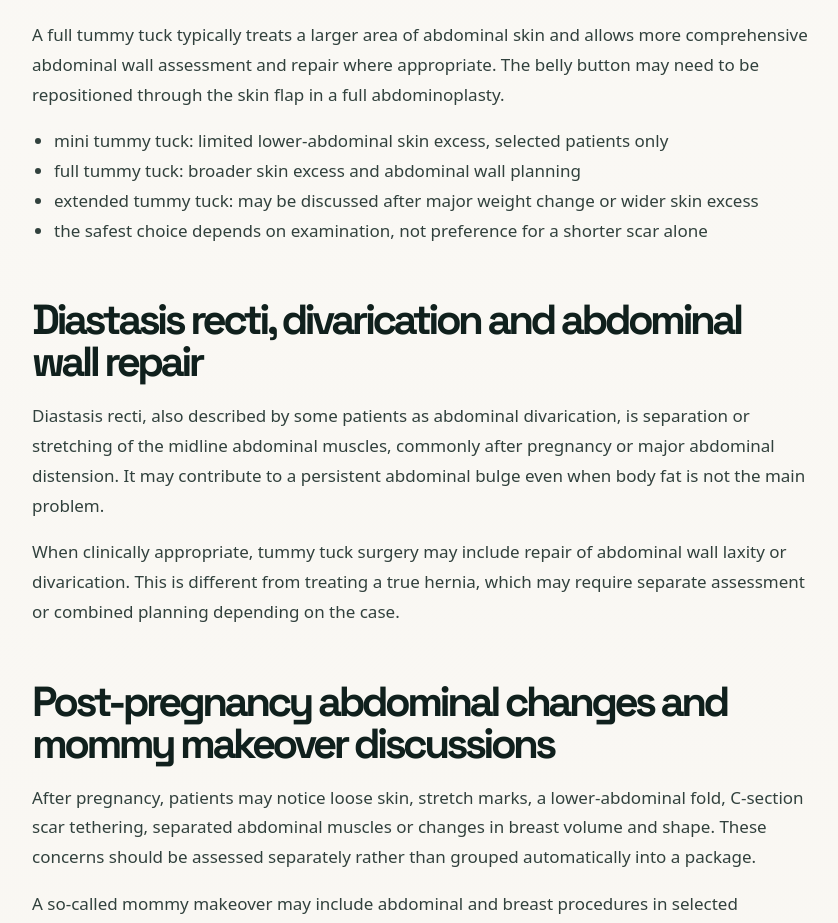
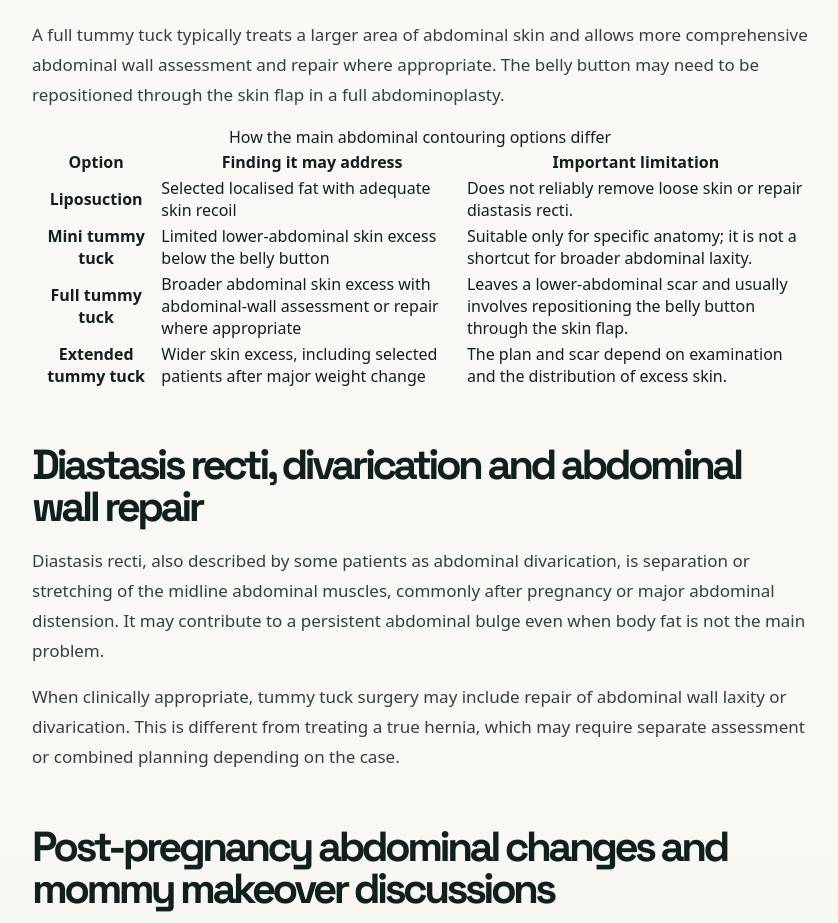
Before and after one commit to zatyrical/plasticwebsite, a Next.js app: page /tummy-tuck-singapore in a window 1280 px wide. Shown: the part 3007-3930 px from the top of the page, without its empty margins (220-1058 px from the left). Built offline with nearby package versions, Linux system fonts and the light colour scheme.

Commit message:
Add body contouring comparison support (2/3)

```diff
--- a/app/procedureArticles.ts
+++ b/app/procedureArticles.ts
@@ -5,6 +5,14 @@ export type ProcedureSection = {
   heading: string;
   paragraphs?: string[];
   items?: string[];
+  comparison?: {
+    caption: string;
+    columns: [string, string, string];
+    rows: Array<{
+      label: string;
+      values: [string, string];
+    }>;
+  };
   image?: {
     src: string;
     alt: string;
@@ -88,7 +96,17 @@ export const procedureArticles: Record<string, ProcedureArticle> = {
       {
         id: 'singapore-planning',
         heading: 'Body contouring surgery and treatment consultation in Singapore',
-        paragraphs: ['Patients in Singapore often compare surgical liposuction with non-surgical fat reduction, radiofrequency, ultrasound or device-based contouring. These options are not interchangeable. Non-surgical treatments may be reasonable for selected minor concerns, while surgery may be considered when a more direct contour change is appropriate.', 'A plastic surgery consultation should clarify whether the concern is excess fat, loose skin, muscle separation, cellulite, weight fluctuation or a combination of factors. The discussion should include anaesthesia, recovery time, compression garments, scars, revision risk and realistic contour limits.']
+        paragraphs: ['Patients in Singapore often compare surgical liposuction with non-surgical fat reduction, radiofrequency, ultrasound or device-based contouring. These options are not interchangeable. Non-surgical treatments may be reasonable for selected minor concerns, while surgery may be considered when a more direct contour change is appropriate.', 'A plastic surgery consultation should clarify whether the concern is excess fat, loose skin, muscle separation, cellulite, weight fluctuation or a combination of factors. The discussion should include anaesthesia, recovery time, compression garments, scars, revision risk and realistic contour limits.'],
+        comparison: {
+          caption: 'A practical starting point for body-contouring assessment',
+          columns: ['Main finding', 'Option that may be discussed', 'Important limitation'],
+          rows: [
+            { label: 'Localised fat with adequate skin recoil', values: ['Liposuction', 'Changes contour rather than overall body weight; it does not reliably tighten loose skin or repair muscle separation.'] },
+            { label: 'Loose abdominal skin or abdominal-wall separation', values: ['Tummy tuck / abdominoplasty or another skin-excision procedure', 'Requires scar, recovery and safety planning; liposuction alone may disappoint.'] },
+            { label: 'Selected minor contour concern', values: ['A non-surgical option may be considered', 'Device-based treatment is not interchangeable with surgery, and suitability depends on the individual concern.'] },
+            { label: 'General weight gain, unstable weight or visceral fullness', values: ['Weight stabilisation, medical weight management or no procedure', 'Liposuction is not a weight-loss treatment and may not address the underlying concern.'] }
+          ]
+        }
       },
       {
         id: 'procedure',
@@ -170,7 +188,16 @@ export const procedureArticles: Record<string, ProcedureArticle> = {
         id: 'mini-full',
         heading: 'Mini tummy tuck versus full tummy tuck',
         paragraphs: ['A mini tummy tuck is usually limited to selected lower-abdominal skin excess below the belly button. It is not a smaller version of every tummy tuck and is only suitable for specific anatomy.', 'A full tummy tuck typically treats a larger area of abdominal skin and allows more comprehensive abdominal wall assessment and repair where appropriate. The belly button may need to be repositioned through the skin flap in a full abdominoplasty.'],
-        items: ['mini tummy tuck: limited lower-abdominal skin excess, selected patients only', 'full tummy tuck: broader skin excess and abdominal wall planning', 'extended tummy tuck: may be discussed after major weight change or wider skin excess', 'the safest choice depends on examination, not preference for a shorter scar alone']
+        comparison: {
+          caption: 'How the main abdominal contouring options differ',
+          columns: ['Option', 'Finding it may address', 'Important limitation'],
+          rows: [
+            { label: 'Liposuction', values: ['Selected localised fat with adequate skin recoil', 'Does not reliably remove loose skin or repair diastasis recti.'] },
+            { label: 'Mini tummy tuck', values: ['Limited lower-abdominal skin excess below the belly button', 'Suitable only for specific anatomy; it is not a shortcut for broader abdominal laxity.'] },
+            { label: 'Full tummy tuck', values: ['Broader abdominal skin excess with abdominal-wall assessment or repair where appropriate', 'Leaves a lower-abdominal scar and usually involves repositioning the belly button through the skin flap.'] },
+            { label: 'Extended tummy tuck', values: ['Wider skin excess, including selected patients after major weight change', 'The plan and scar depend on examination and the distribution of excess skin.'] }
+          ]
+        }
       },
       {
         id: 'diastasis',
```
